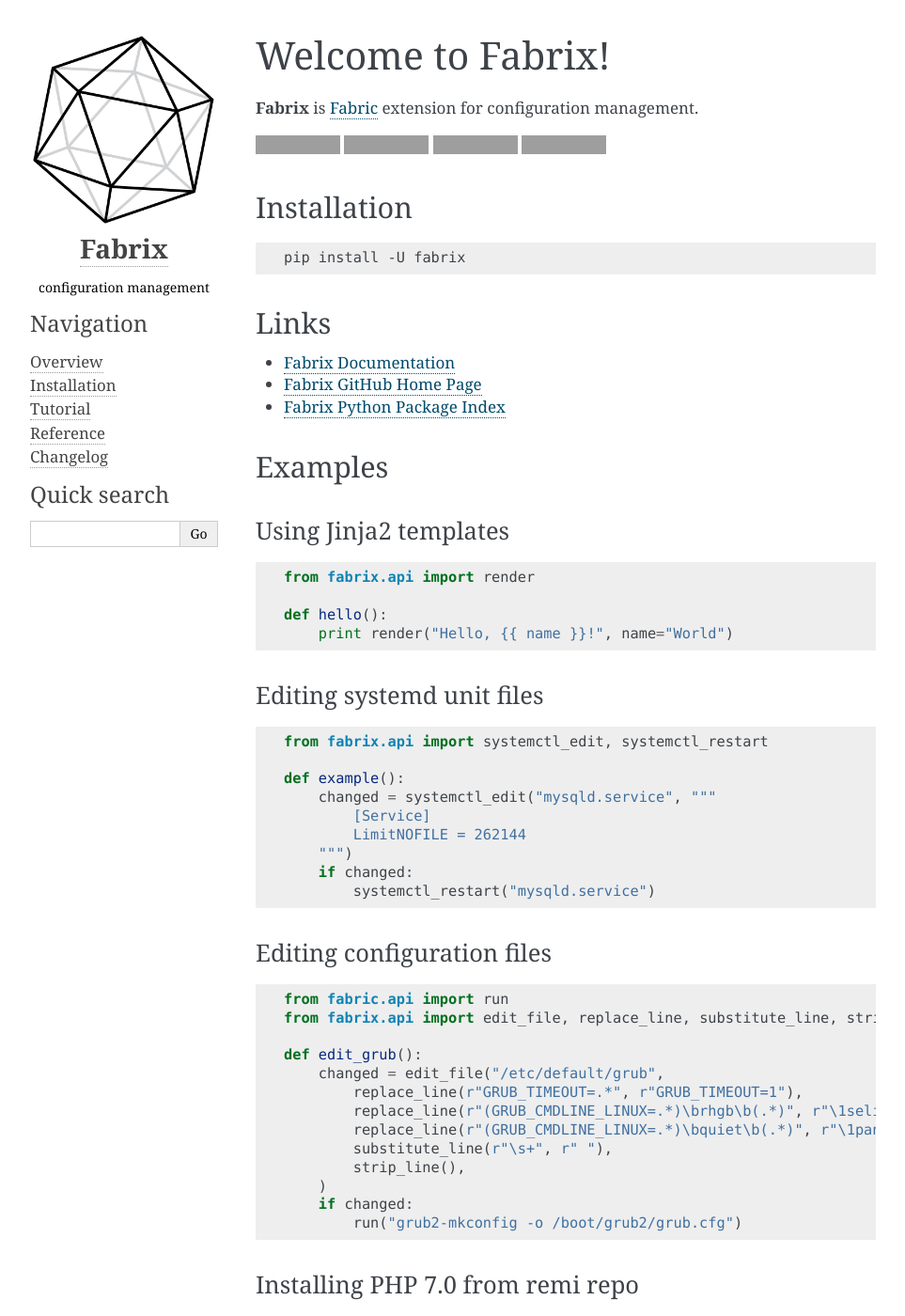
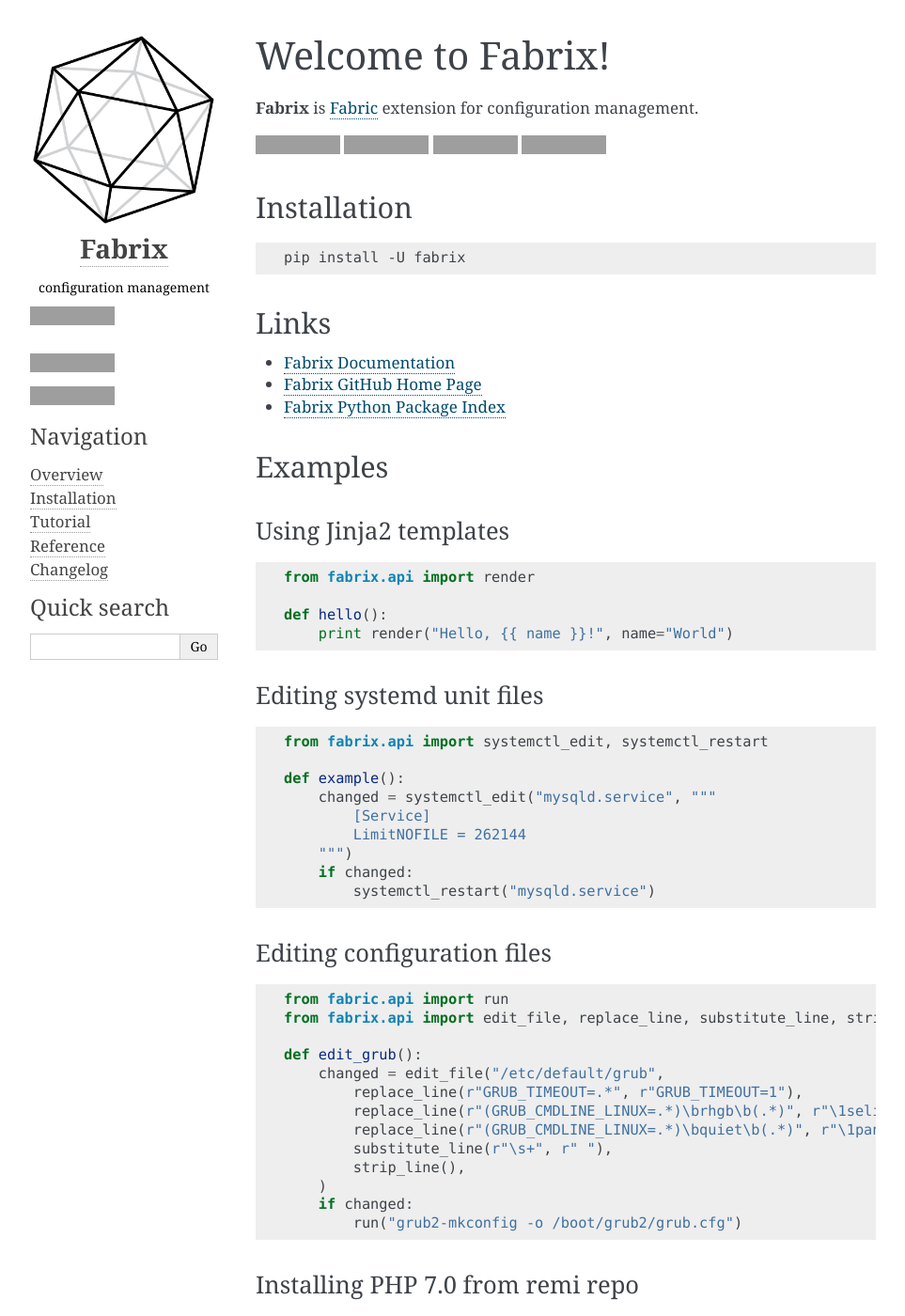
Before and after one commit to makhomed/fabrix, a Sphinx documentation site: the page built from docs/index.rst, in a window 1280 px wide and 1400 px high. Shown: the whole window at 94% size, without its empty margins (148-1111 px from the left). Built offline with Sphinx 7.4.7, drawn with Linux system fonts in a browser that asks for light colours; some of the changed text lies outside the part shown; grey boxes are pictures that could not be loaded.

Commit message:
tune docs theme

```diff
--- a/docs/conf.py
+++ b/docs/conf.py
@@ -99,7 +99,7 @@
 
 html_title = 'Fabrix documentation'
 
-html_show_copyright = False
+html_show_copyright = True
 
 # The theme to use for HTML and HTML Help pages.  See the documentation for
 # a list of builtin themes.
@@ -110,13 +110,19 @@
 # documentation.
 html_theme_options = {
     'logo': 'icosahedron.png',
+    'touch_icon': 'icosahedron.png',
     'logo_name': True,
     'logo_text_align': 'center',
     'description': '<center>configuration management</center>',
     'analytics_id': 'UA-8460579-2',
-    'show_powered_by':  False,
+    'show_powered_by': True,
     'show_related': False,
     'sidebar_collapse': True,
+    'fixed_sidebar': True,
+    'github_user': 'makhomed',
+    'github_repo': 'fabrix',
+    'travis_button': True,
+    'codecov_button': True,
 }
 
 # Add any paths that contain custom static files (such as style sheets) here,
```
